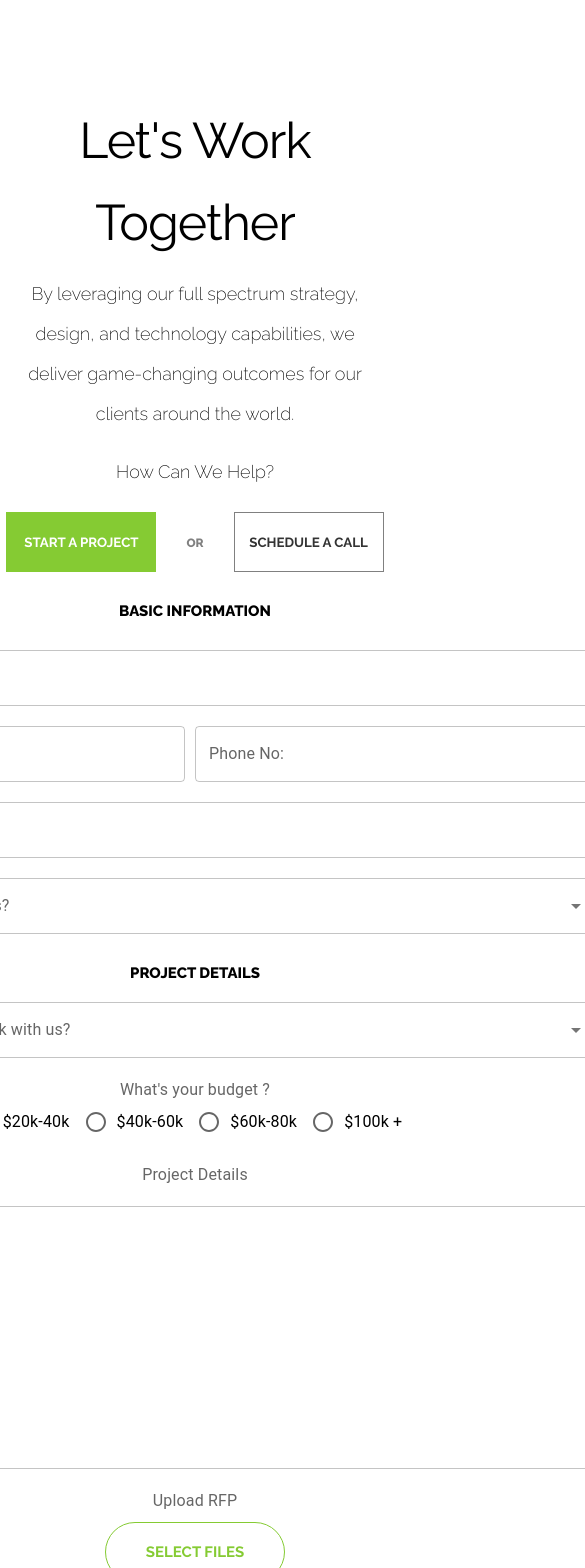
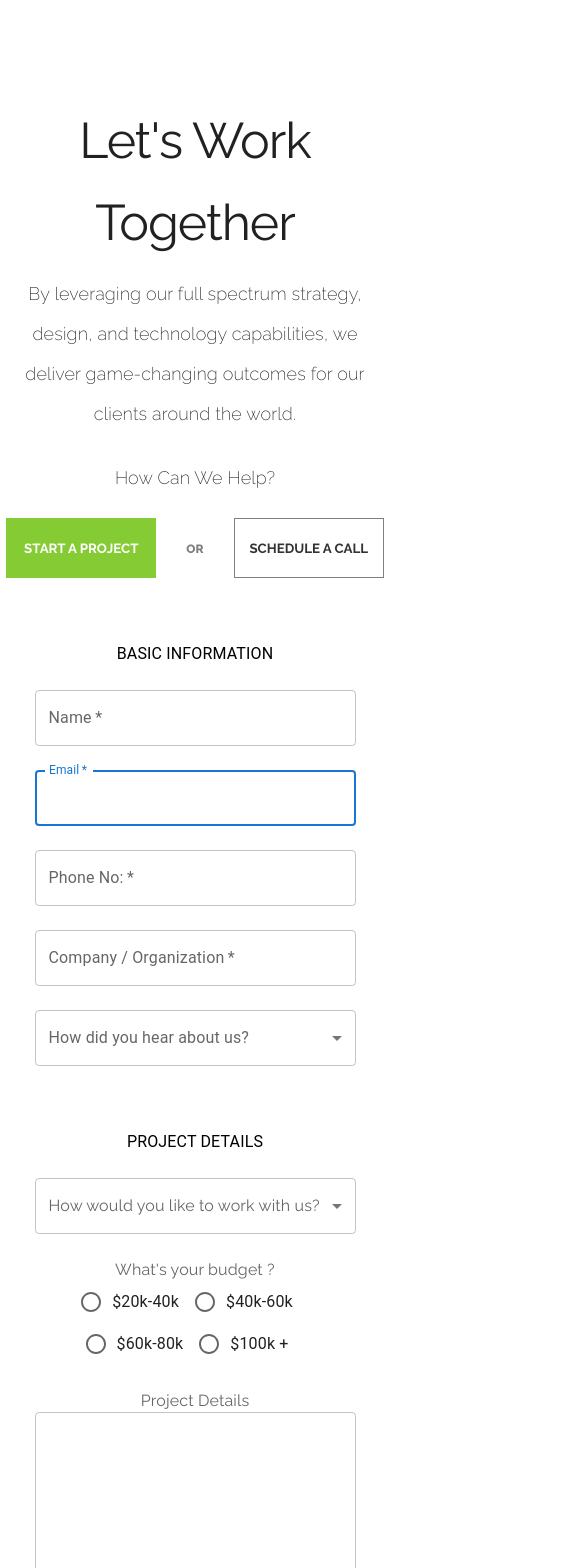
Before and after one commit to jaison080/anile-media, a Next.js app in the folder anile-media-website/: page /form in a window 390 px wide. Shown: the top 1568 px of the page, 585 px wide, since content can reach past the window. Built offline with nearby package versions, Linux system fonts and the light colour scheme.

Commit message:
Made UI responsive for Mobile view

```diff
--- a/anile-media-website/pages/form.js
+++ b/anile-media-website/pages/form.js
@@ -1,6 +1,6 @@
-import { TextField,InputLabel,Select,MenuItem, FormLabel, RadioGroup, FormControlLabel, Radio, Modal, FormControl, OutlinedInput } from "@mui/material";
-import { Box } from "@mui/system";
-
+import { TextField,InputLabel,Select,MenuItem, FormLabel, RadioGroup, FormControlLabel, Radio, Modal, FormControl, OutlinedInput, Grid, Typography } from "@mui/material";
+import { Box, flexbox } from "@mui/system";
+import CssBaseline from '@mui/material/CssBaseline';
 import { useRouter } from "next/router";
 import React from'react'
 const style = {
@@ -9,6 +9,9 @@ const style = {
   left: '50%',
   transform: 'translate(-50%, -50%)',
   width: 400,
+  height:400,
+  bgcolor: 'background.paper',
+  boxShadow: 24,
   p: 4,
 };
 function form()
@@ -19,10 +22,16 @@ function form()
   const handleClose = () => setOpen(false);
   const handleClick = () => router.push('./form');
     const [age, setAge] = React.useState('');
-
+const [age1, setAge1] = React.useState('');
   const handleChange = (event) => {
     setAge(event.target.value);
   };
+  const handleChange1 = (event) => {
+    setAge1(event.target.value);
+  };
+  function handleSubmit(){
+
+  }
 
     return(
         <div className='container'>
@@ -40,27 +49,74 @@ function form()
         aria-labelledby="modal-modal-title"
         aria-describedby="modal-modal-description"
       ><Box sx={style}>
-          <div style={{ height: "400px", width:"400px"}}>
       <iframe
         src="https://calendly.com/jaisondennis090/30min"
         width="100%"
         height="100%"
         frameborder="0"
       ></iframe>
-    </div>
         </Box></Modal>
             </div>
-            <div className="form">
-            <div className="form-title">BASIC INFORMATION</div>
-            <TextField className="outlined-basic" label="Name" variant="outlined" />
-            <div className="form-1">
-                <TextField className="outlined-basic-1" label="Email" variant="outlined" />
-            <TextField className="outlined-basic-2" label="Phone No:" variant="outlined" />
-            </div>
-            <TextField className="outlined-basic-3" label="Company/Organization" variant="outlined" />
-            </div>
-            <FormControl sx={{width:'800px',marginTop:'20px'}}>
-        <InputLabel id="demo-multiple-name-label">How did you hear about us?</InputLabel>
+            <CssBaseline />
+        <Box
+          sx={{
+            marginTop: 8,
+            display: 'flex',
+            flexDirection: 'column',
+            alignItems: 'center',
+            fontFamily:'Raleway',
+          }}
+        >
+          <Typography  className="form-title">
+            BASIC INFORMATION
+          </Typography>
+          <Box component="form" noValidate onSubmit={handleSubmit} sx={{ mt: 3 }}>
+            <Grid container spacing={3} sx={{display:'flex',justifyContent:'center'}}>
+              <Grid item xs={10}>
+                <TextField
+                  required
+                  fullWidth
+                  id="name"
+                  label="Name"
+                  name="name"
+                  autoComplete="name"
+                />
+              </Grid>
+              <Grid item xs={10} sm={5}>
+                <TextField
+                  autoComplete="email"
+                  name="email"
+                  required
+                  fullWidth
+                  id="email"
+                  type="email"
+                  label="Email"
+                  autoFocus
+                />
+              </Grid>
+              <Grid item xs={10} sm={5}>
+                <TextField
+                  required
+                  fullWidth
+                  id="phone"
+                  label="Phone No:"
+                  autoComplete="phone"
+                />
+              </Grid>
+
+              <Grid item xs={10}>
+                <TextField
+                  required
+                  fullWidth
+                  name="company"
+                  label="Company / Organization"
+                  id="company"
+                  autoComplete="company"
+                />
+              </Grid>
+              <Grid item xs={10}>
+                <FormControl fullWidth>
+                <InputLabel id="demo-multiple-name-label" >How did you hear about us?</InputLabel>
         <Select
           labelId="demo-multiple-name-label"
           id="demo-multiple-name"
@@ -96,22 +152,41 @@ function form()
               None
             </MenuItem>
         </Select>
-      </FormControl>
-            <div className="form">
-            <div className="form-title">PROJECT DETAILS</div>
-            <FormControl sx={{width:'800px',marginTop:'20px'}}>
-        <InputLabel id="demo-multiple-name-label">How would you like to work with us?</InputLabel>
-        <Select
+        </FormControl>
+              </Grid>
+            </Grid>
+            </Box>
+            </Box>
+             <Box
+          sx={{
+            marginTop: 8,
+            display: 'flex',
+            flexDirection: 'column',
+            fontFamily:'Raleway',
+            alignItems: 'center',
+          }}
+        >
+          <Typography  className="form-title">
+            PROJECT DETAILS
+          </Typography>
+          <Box component="form" noValidate onSubmit={handleSubmit} sx={{ fontFamily:'Raleway',mt: 3 }}>
+            <Grid container spacing={3} sx={{display:'flex',justifyContent:'center'}}>
+               <Grid item xs={10} >
+                <FormControl fullWidth>
+                <InputLabel sx={{ fontFamily:'Raleway'}} id="demo-multiple-name-label">How would you like to work with us?</InputLabel>
+         <Select
           labelId="demo-multiple-name-label"
           id="demo-multiple-name"
-          value={age}
-          onChange={handleChange}
+          value={age1}
+          sx={{ fontFamily:'Raleway'}}
+          onChange={handleChange1}
           input={<OutlinedInput label="How would you like to work with us?" />}
         >
 
             <MenuItem
               key='1'
               value='1'
+              sx={{ fontFamily:'Raleway'}}
             >
               Web Design & Development
 
@@ -119,6 +194,7 @@ function form()
 
             <MenuItem
               key='2'
+              sx={{ fontFamily:'Raleway'}}
               value='2'
             >
               Branding & Identity
@@ -128,12 +204,14 @@ function form()
             <MenuItem
               key='3'
               value='3'
+              sx={{ fontFamily:'Raleway'}}
             >
               Digital Marketing
 
             </MenuItem>
             <MenuItem
               key='4'
+              sx={{ fontFamily:'Raleway'}}
               value='4'
             >
               Custom Web/Mobile App Development
@@ -142,6 +220,7 @@ function form()
             </MenuItem>
             <MenuItem
               key='5'
+              sx={{ fontFamily:'Raleway'}}
               value='5'
             >
               Strategy & Consulting
@@ -150,6 +229,7 @@ function form()
             <MenuItem
               key='6'
               value='6'
+              sx={{ fontFamily:'Raleway'}}
             >
               Ongoing Support
 
@@ -158,39 +238,48 @@ function form()
 
             <MenuItem
               key='0'
+              sx={{ fontFamily:'Raleway'}}
               value='0'
             >
               None
             </MenuItem>
         </Select>
-      </FormControl>
-             <FormLabel className="radio-label">What's your budget ?</FormLabel>
+        </FormControl>
+              </Grid>
+              <Grid item xs={10}>
+                <FormLabel sx={{display:'flex',fontFamily:'Raleway',justifyContent:'center'}}>What's your budget ?</FormLabel>
       <RadioGroup
+      sx={{display:'flex',justifyContent:'center'}}
         row
         aria-labelledby="demo-row-radio-buttons-group-label"
         name="row-radio-group-label"
       >
-        <FormControlLabel value="female"  control={<Radio />} label="$20k-40k" />
-        <FormControlLabel value="male" control={<Radio />} label="$40k-60k" />
-        <FormControlLabel value="other" control={<Radio />} label="$60k-80k" />
-         <FormControlLabel value="other1" control={<Radio />} label="$100k +" />
+        <FormControlLabel sx={{ fontFamily:'Raleway'}} value="female"  control={<Radio />} label="$20k-40k" />
+        <FormControlLabel sx={{ fontFamily:'Raleway'}} value="male" control={<Radio />} label="$40k-60k" />
+        <FormControlLabel sx={{ fontFamily:'Raleway'}} value="other" control={<Radio />} label="$60k-80k" />
+         <FormControlLabel sx={{ fontFamily:'Raleway'}} value="other1" control={<Radio />} label="$100k +" />
       </RadioGroup>
-      <FormLabel className="radio-label-1">Project Details</FormLabel>
+              </Grid>
+            <Grid item xs={10}>
+              <FormLabel sx={{display:'flex',justifyContent:'center', fontFamily:'Raleway'}}>Project Details</FormLabel>
       <TextField
           id="outlined-multiline-static"
           multiline
-          sx={{width:"800px",marginTop:"20px"}}
+          sx={{ fontFamily:'Raleway'}}
+          fullWidth
           rows={10}
         />
+            </Grid>
+
+            </Grid>
+            </Box>
+            </Box>
         <FormLabel className="radio-label-1">Upload RFP</FormLabel>
         <label className="input">SELECT FILES
          <input type="file" className="file-upload" name="filename"></input>
          </label>
          <input type="submit" className="submit" value="SEND"></input>
             </div>
-
-
-        </div>
     );
 }
 export default form
--- a/anile-media-website/styles/globals.css
+++ b/anile-media-website/styles/globals.css
@@ -22,6 +22,7 @@
 }
 .container {
   display: flex;
+  font-family: var(--primary-font) !important;
   flex-direction: column;
   justify-content: center;
   align-items: center;
```
